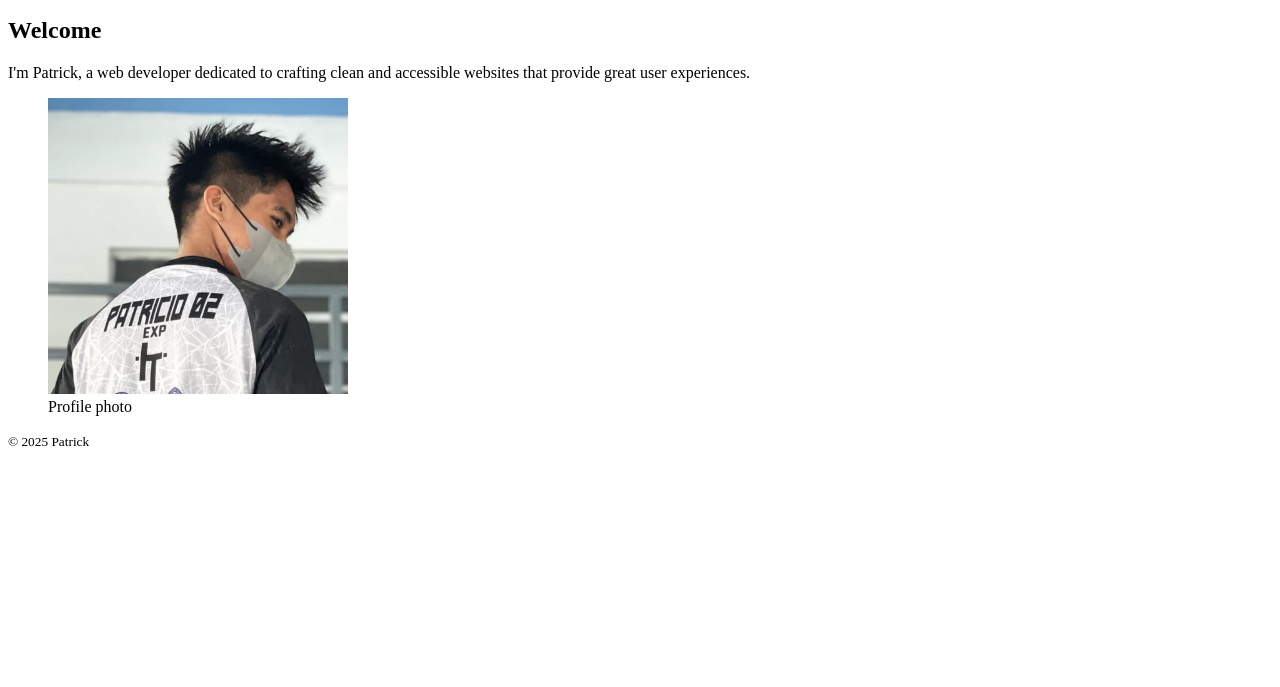
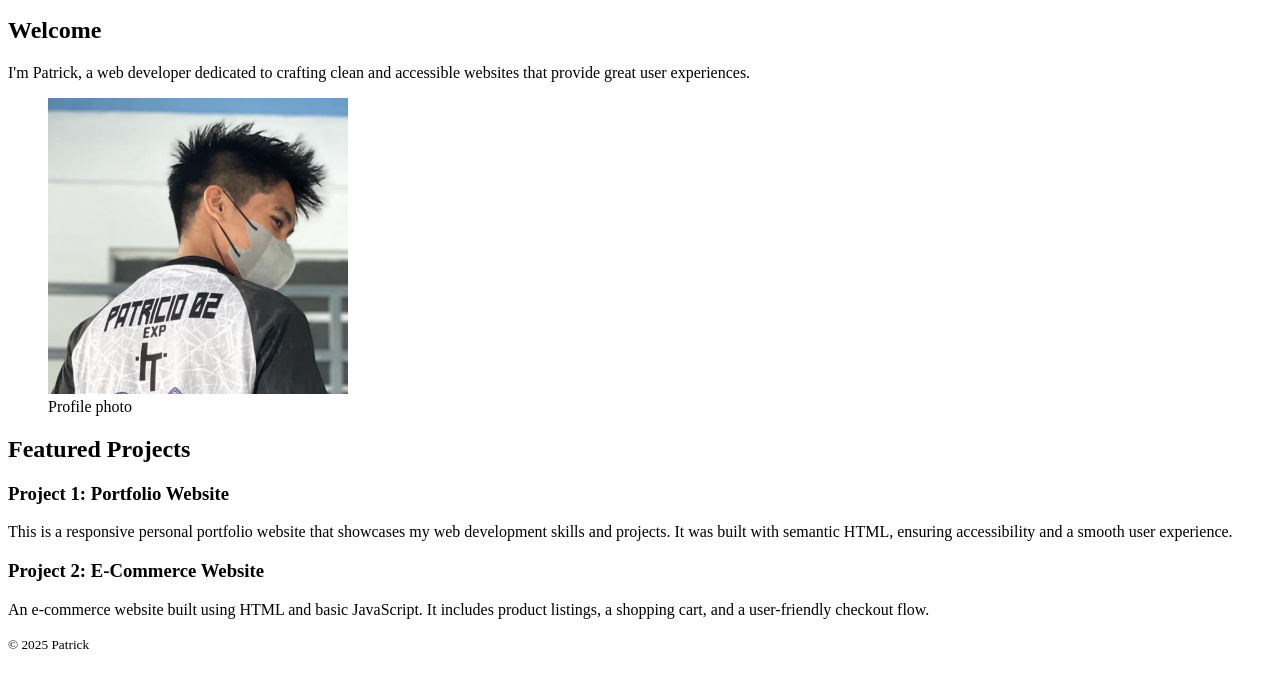
Before and after one commit to patricioMed/html-portfolio, a plain HTML site: page index.html in a window 1280 px wide. Shown: the part 101-788 px from the top of the page. Drawn offline with Linux system fonts and the light colour scheme.

Commit message:
Initial commit: HTML-only portfolio

```diff
--- a/index.html
+++ b/index.html
@@ -22,6 +22,19 @@
         <figcaption>Profile photo</figcaption>
       </figure>
     </section>
+
+    <!-- Projects Section -->
+    <section>
+      <h2>Featured Projects</h2>
+      <div>
+        <h3>Project 1: Portfolio Website</h3>
+        <p>This is a responsive personal portfolio website that showcases my web development skills and projects. It was built with semantic HTML, ensuring accessibility and a smooth user experience.</p>
+      </div>
+      <div>
+        <h3>Project 2: E-Commerce Website</h3>
+        <p>An e-commerce website built using HTML and basic JavaScript. It includes product listings, a shopping cart, and a user-friendly checkout flow.</p>
+      </div>
+    </section>
   </main>
   <footer>
     <small>© 2025 Patrick</small>
```
